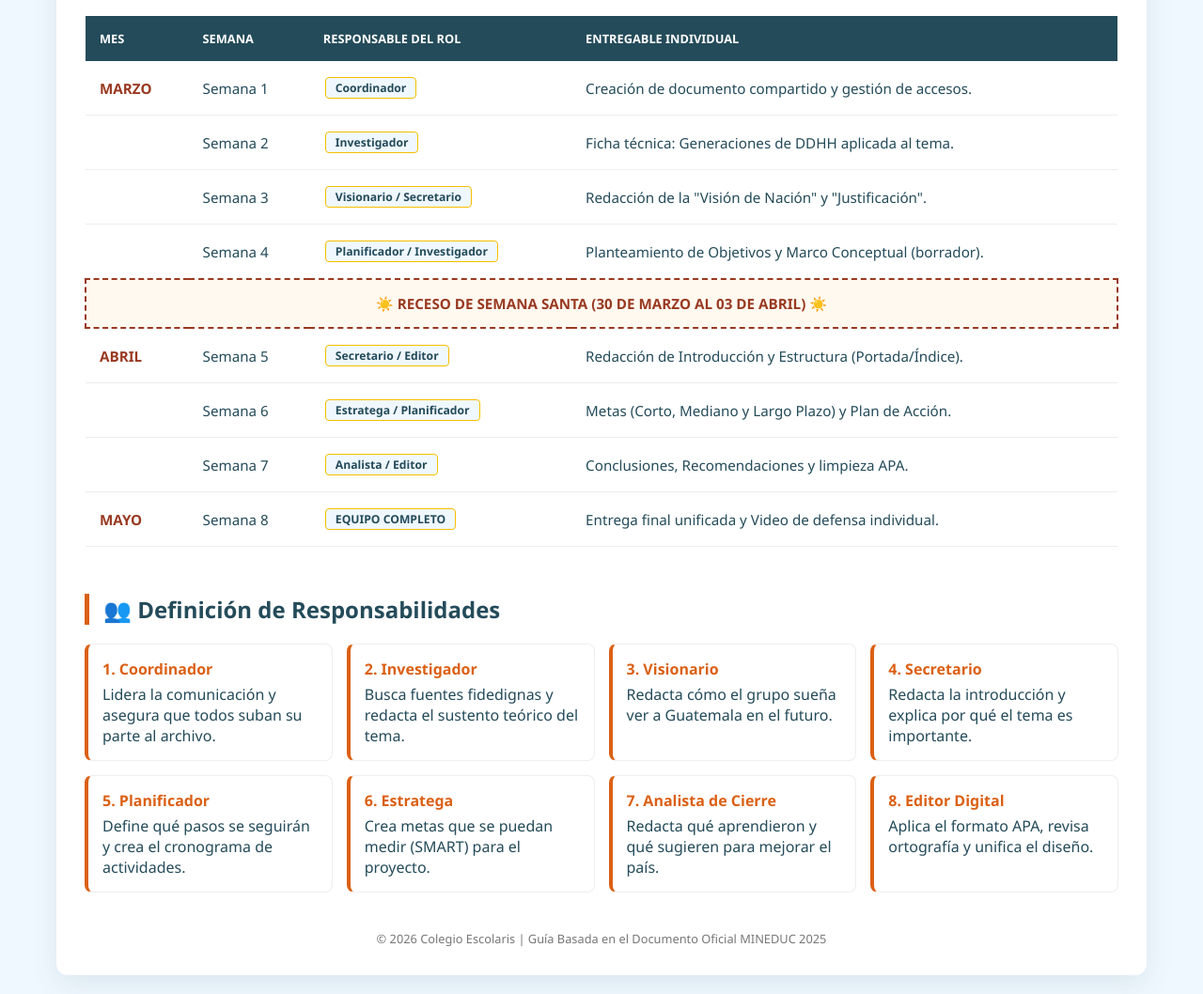
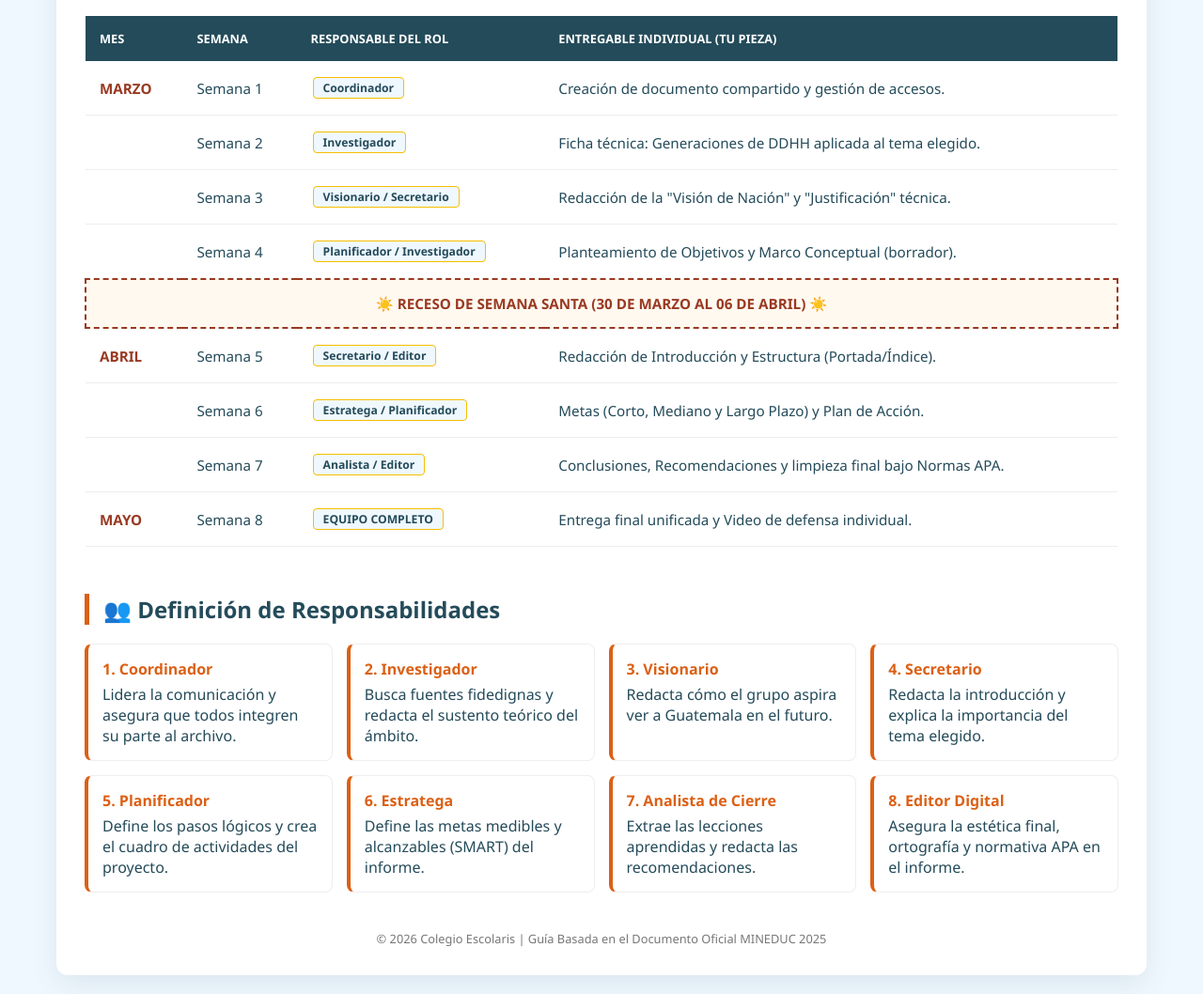
Before and after one commit to sushierodas-svg/EtapaII_SEMINARIOPLANREGULAR, a plain HTML site: page index.html in a window 1280 px wide. Shown: the part 504-1562 px from the top of the page at 94% size. Drawn offline with Linux system fonts and the light colour scheme.

Commit message:
Update index.html

```diff
--- a/index.html
+++ b/index.html
@@ -58,7 +58,6 @@
             margin-top: 5px;
         }
 
-        /* Sección de Ejes Temáticos */
         .ejes-container {
             display: grid;
             grid-template-columns: repeat(auto-fit, minmax(220px, 1fr));
@@ -94,7 +93,6 @@
             font-size: 1.5em;
         }
 
-        /* Tabla de Cronograma */
         .table-scroll { overflow-x: auto; }
 
         table {
@@ -141,7 +139,6 @@
             border: 2px dashed var(--rojo-ladrillo);
         }
 
-        /* Grid de Roles */
         .roles-grid {
             display: grid;
             grid-template-columns: repeat(auto-fit, minmax(240px, 1fr));
@@ -200,7 +197,7 @@
                     <th>Mes</th>
                     <th>Semana</th>
                     <th>Responsable del Rol</th>
-                    <th>Entregable Individual</th>
+                    <th>Entregable Individual (Tu pieza)</th>
                 </tr>
             </thead>
             <tbody>
@@ -214,13 +211,13 @@
                     <td></td>
                     <td>Semana 2</td>
                     <td><span class="role-pill">Investigador</span></td>
-                    <td>Ficha técnica: Generaciones de DDHH aplicada al tema.</td>
+                    <td>Ficha técnica: Generaciones de DDHH aplicada al tema elegido.</td>
                 </tr>
                 <tr>
                     <td></td>
                     <td>Semana 3</td>
                     <td><span class="role-pill">Visionario / Secretario</span></td>
-                    <td>Redacción de la "Visión de Nación" y "Justificación".</td>
+                    <td>Redacción de la "Visión de Nación" y "Justificación" técnica.</td>
                 </tr>
                 <tr>
                     <td></td>
@@ -229,7 +226,7 @@
                     <td>Planteamiento de Objetivos y Marco Conceptual (borrador).</td>
                 </tr>
                 <tr class="holiday">
-                    <td colspan="4">☀️ RECESO DE SEMANA SANTA (30 DE MARZO AL 03 DE ABRIL) ☀️</td>
+                    <td colspan="4">☀️ RECESO DE SEMANA SANTA (30 DE MARZO AL 06 DE ABRIL) ☀️</td>
                 </tr>
                 <tr>
                     <td class="mes-badge">ABRIL</td>
@@ -247,7 +244,7 @@
                     <td></td>
                     <td>Semana 7</td>
                     <td><span class="role-pill">Analista / Editor</span></td>
-                    <td>Conclusiones, Recomendaciones y limpieza APA.</td>
+                    <td>Conclusiones, Recomendaciones y limpieza final bajo Normas APA.</td>
                 </tr>
                 <tr>
                     <td class="mes-badge">MAYO</td>
@@ -261,14 +258,14 @@
 
     <h2>👥 Definición de Responsabilidades</h2>
     <div class="roles-grid">
-        <div class="role-box"><strong>1. Coordinador</strong>Lidera la comunicación y asegura que todos suban su parte al archivo.</div>
-        <div class="role-box"><strong>2. Investigador</strong>Busca fuentes fidedignas y redacta el sustento teórico del tema.</div>
-        <div class="role-box"><strong>3. Visionario</strong>Redacta cómo el grupo sueña ver a Guatemala en el futuro.</div>
-        <div class="role-box"><strong>4. Secretario</strong>Redacta la introducción y explica por qué el tema es importante.</div>
-        <div class="role-box"><strong>5. Planificador</strong>Define qué pasos se seguirán y crea el cronograma de actividades.</div>
-        <div class="role-box"><strong>6. Estratega</strong>Crea metas que se puedan medir (SMART) para el proyecto.</div>
-        <div class="role-box"><strong>7. Analista de Cierre</strong>Redacta qué aprendieron y qué sugieren para mejorar el país.</div>
-        <div class="role-box"><strong>8. Editor Digital</strong>Aplica el formato APA, revisa ortografía y unifica el diseño.</div>
+        <div class="role-box"><strong>1. Coordinador</strong>Lidera la comunicación y asegura que todos integren su parte al archivo.</div>
+        <div class="role-box"><strong>2. Investigador</strong>Busca fuentes fidedignas y redacta el sustento teórico del ámbito.</div>
+        <div class="role-box"><strong>3. Visionario</strong>Redacta cómo el grupo aspira ver a Guatemala en el futuro.</div>
+        <div class="role-box"><strong>4. Secretario</strong>Redacta la introducción y explica la importancia del tema elegido.</div>
+        <div class="role-box"><strong>5. Planificador</strong>Define los pasos lógicos y crea el cuadro de actividades del proyecto.</div>
+        <div class="role-box"><strong>6. Estratega</strong>Define las metas medibles y alcanzables (SMART) del informe.</div>
+        <div class="role-box"><strong>7. Analista de Cierre</strong>Extrae las lecciones aprendidas y redacta las recomendaciones.</div>
+        <div class="role-box"><strong>8. Editor Digital</strong>Asegura la estética final, ortografía y normativa APA en el informe.</div>
     </div>
 
     <footer style="margin-top: 40px; text-align: center; font-size: 0.8em; color: #777;">
```
